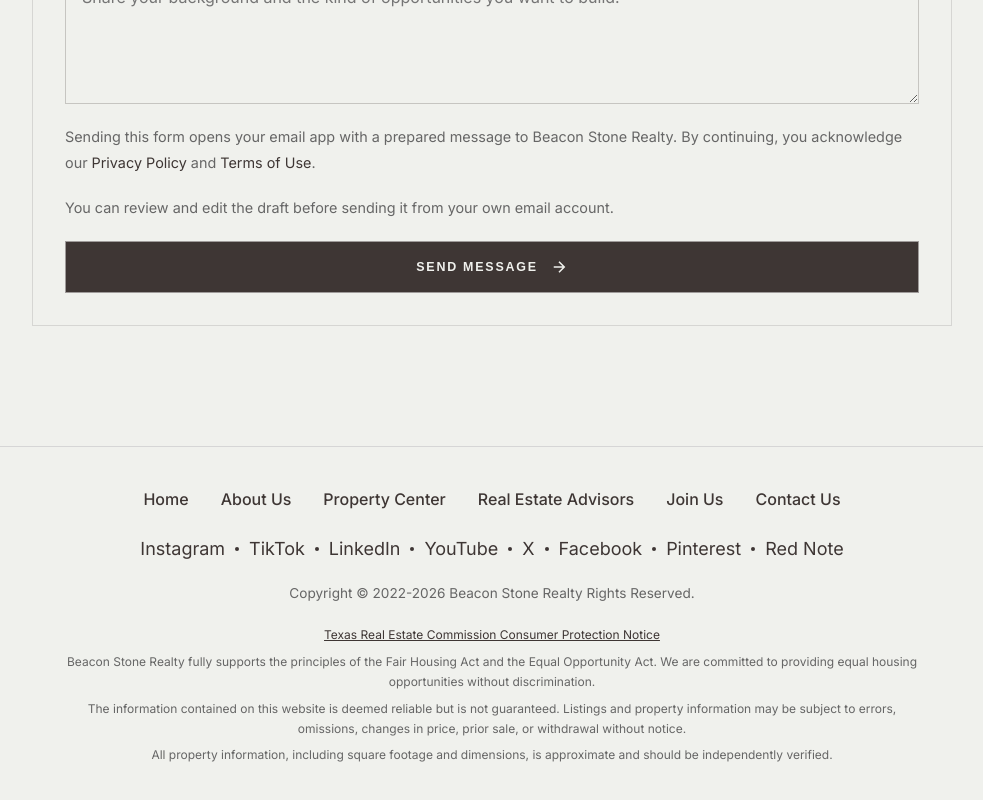
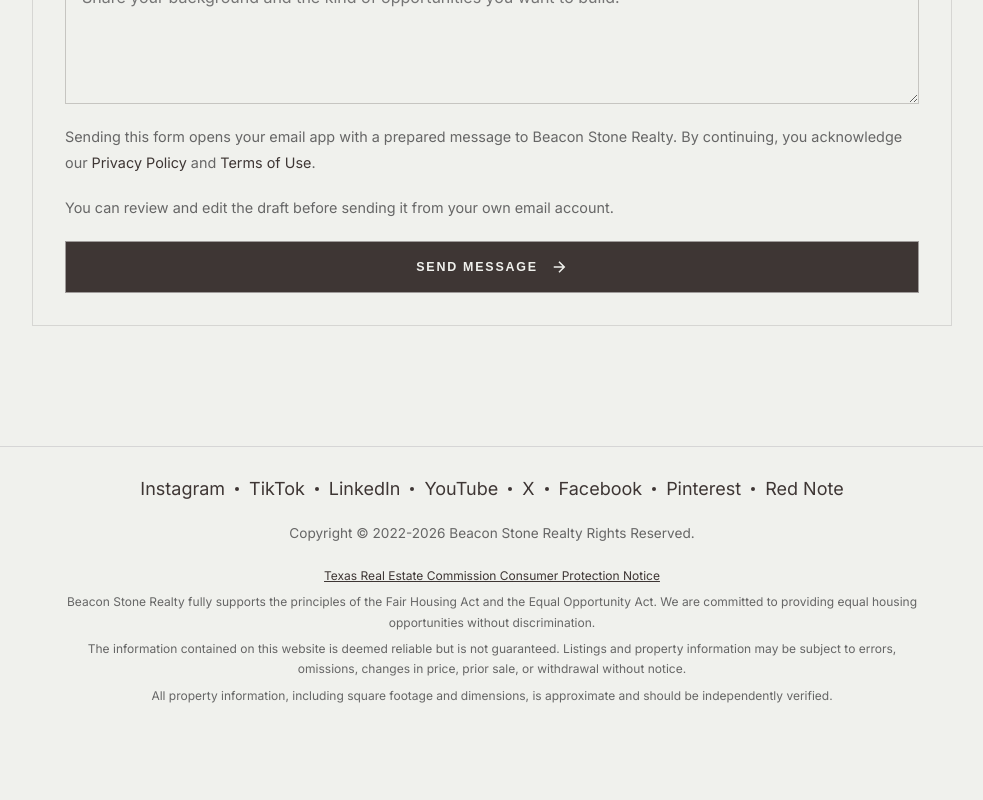
Before and after one commit to okjusthere/beaconstonerealty.com, a Next.js app in the folder frontend/: page /join in a window 1280 px wide. Shown: the part 3929-4729 px from the top of the page, without its empty margins (148-1131 px from the left). After the commit the page ends 4671 px from the top, so only its background shows below. Built offline with nearby package versions, Linux system fonts and the light colour scheme.

Commit message:
Remove redundant footer nav and link join form

```diff
--- a/frontend/app/join/page.tsx
+++ b/frontend/app/join/page.tsx
@@ -118,7 +118,7 @@ export default async function JoinPage() {
             <div className={styles.sidePanel} dangerouslySetInnerHTML={{ __html: introSideContent }} />
           </div>
           <div className={styles.introCta}>
-            <Link href="/sell-with-us" className={styles.btnOutline}>
+            <Link href="#join-form" className={styles.btnOutline}>
               Join Us <ArrowRight />
             </Link>
           </div>
@@ -178,7 +178,7 @@ export default async function JoinPage() {
         </>
       )}
 
-      <section className={styles.leadSection}>
+      <section id="join-form" className={styles.leadSection}>
         <div className="container">
           <div className={styles.leadShell}>
             <LegacyLeadForm
--- a/frontend/app/layout.tsx
+++ b/frontend/app/layout.tsx
@@ -61,7 +61,7 @@ export default async function RootLayout({
         <main>
           {children}
         </main>
-        <Footer webInfo={webInfo} menuItems={menuItems} />
+        <Footer webInfo={webInfo} />
       </body>
     </html>
   );
--- a/frontend/components/Footer.module.css
+++ b/frontend/components/Footer.module.css
@@ -7,35 +7,7 @@
 .container {
   max-width: var(--max-width-wide);
   margin: 0 auto;
-  padding: 40px var(--space-lg) 30px;
-}
-
-/* Nav */
-.navSection {
-  padding-bottom: 24px;
-}
-
-.navList {
-  display: flex;
-  flex-wrap: wrap;
-  list-style: none;
-  justify-content: center;
-  gap: 12px 32px;
-  margin: 0;
-  padding: 0;
-}
-
-.navLink {
-  font-family: var(--font-body);
-  font-size: 1rem;
-  font-weight: 500;
-  color: var(--color-brown);
-  text-decoration: none;
-  transition: color var(--transition-fast);
-}
-
-.navLink:hover {
-  color: #7c8ca2;
+  padding: 30px var(--space-lg) 30px;
 }
 
 /* Social */
--- a/frontend/components/Footer.tsx
+++ b/frontend/components/Footer.tsx
@@ -1,9 +1,8 @@
 import styles from './Footer.module.css';
-import type { WebInfo, MenuItem } from '@/lib/api';
+import type { WebInfo } from '@/lib/api';
 
 interface FooterProps {
   webInfo: WebInfo;
-  menuItems: MenuItem[];
 }
 
 const socialLinks = [
@@ -17,32 +16,12 @@ const socialLinks = [
   { name: 'Red Note', url: '#' },
 ];
 
-const navLinks = [
-  { name: 'Home', href: '/' },
-  { name: 'About Us', href: '/about' },
-  { name: 'Property Center', href: '/properties' },
-  { name: 'Real Estate Advisors', href: '/brokers' },
-  { name: 'Join Us', href: '/join' },
-  { name: 'Contact Us', href: '/contact' },
-];
-
 export default function Footer({ webInfo }: FooterProps) {
   const currentYear = new Date().getFullYear();
 
   return (
     <footer className={styles.footer}>
       <div className={styles.container}>
-        {/* Nav Links */}
-        <nav className={styles.navSection}>
-          <ul className={styles.navList}>
-            {navLinks.map((link) => (
-              <li key={link.name}>
-                <a href={link.href} className={styles.navLink}>{link.name}</a>
-              </li>
-            ))}
-          </ul>
-        </nav>
-
         {/* Social Links */}
         <div className={styles.socialSection}>
           <ul className={styles.socialList}>
```
